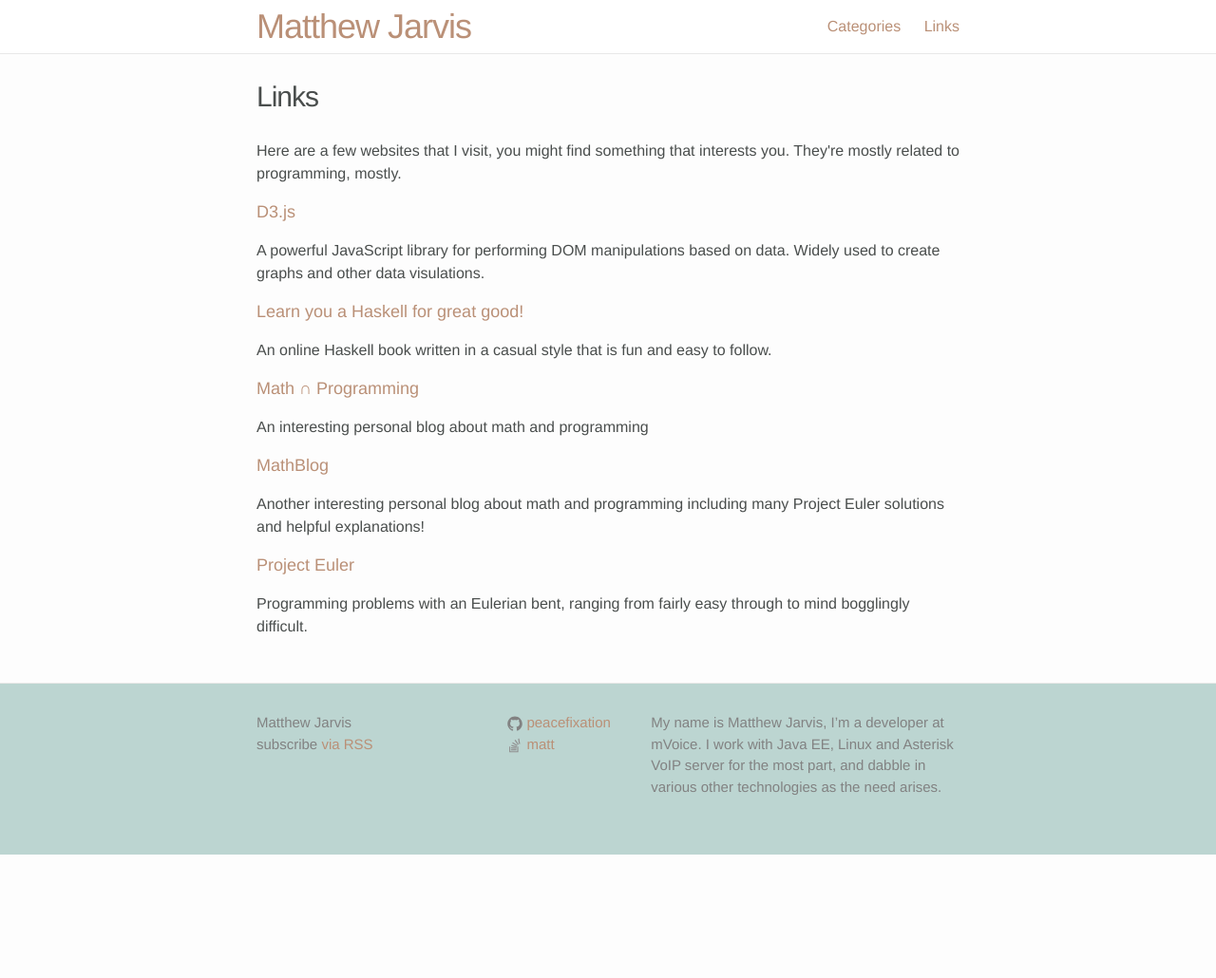
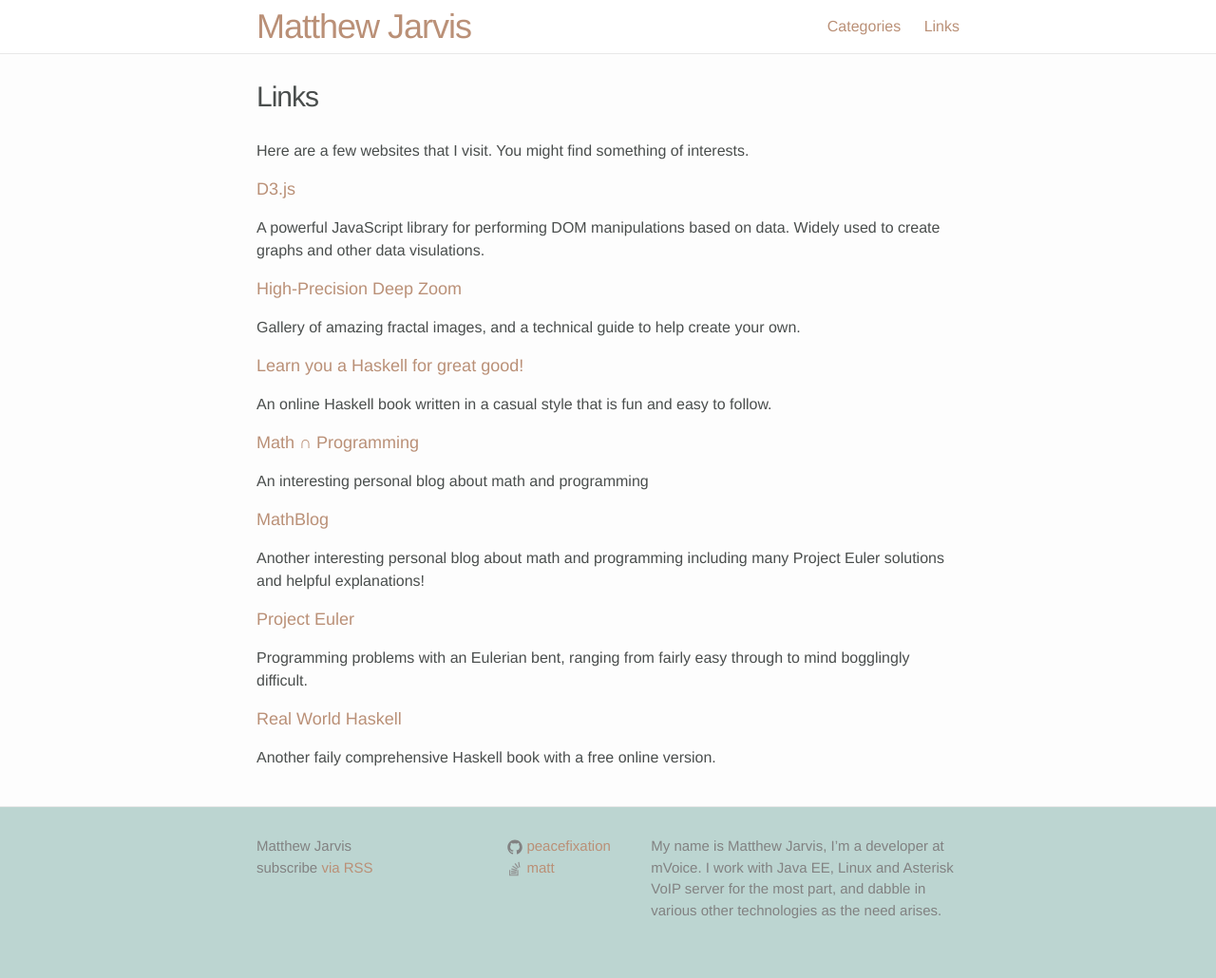
Before and after one commit to peacefixation/peacefixation.github.io, a Jekyll site: the page built from links.html, in a window 1280 px wide. Shown: the whole page at 95% size. Built offline with Jekyll 4.4.1, drawn with Linux system fonts in a browser that asks for light colours; before the commit the page ends 900 px from its top, so only the background shows below that.

Commit message:
Added links to hpdz and realworldhaskell

```diff
--- a/_data/links.yml
+++ b/_data/links.yml
@@ -14,6 +14,14 @@
   url: http://learnyouahaskell.com/
   description: An online Haskell book  written in a casual style that is fun and easy to follow.
 
+- name: Real World Haskell
+  url: http://book.realworldhaskell.org/
+  description: Another faily comprehensive Haskell book with a free online version.
+
 - name: Project Euler
   url: https://projecteuler.net
   description: Programming problems with an Eulerian bent, ranging from fairly easy through to mind bogglingly difficult.
+
+- name: "High-Precision Deep Zoom"
+  url: http://www.hpdz.net/
+  description: Gallery of amazing fractal images, and a technical guide to help create your own.
--- a/links.html
+++ b/links.html
@@ -4,7 +4,7 @@
 permalink: /links/
 ---
 
-<p>Here are a few websites that I visit, you might find something that interests you. They're mostly related to programming, mostly.</p>
+<p>Here are a few websites that I visit. You might find something of interests.</p>
 
 {% assign sorted_links = site.data.links | sort:"name" %}
 
```
